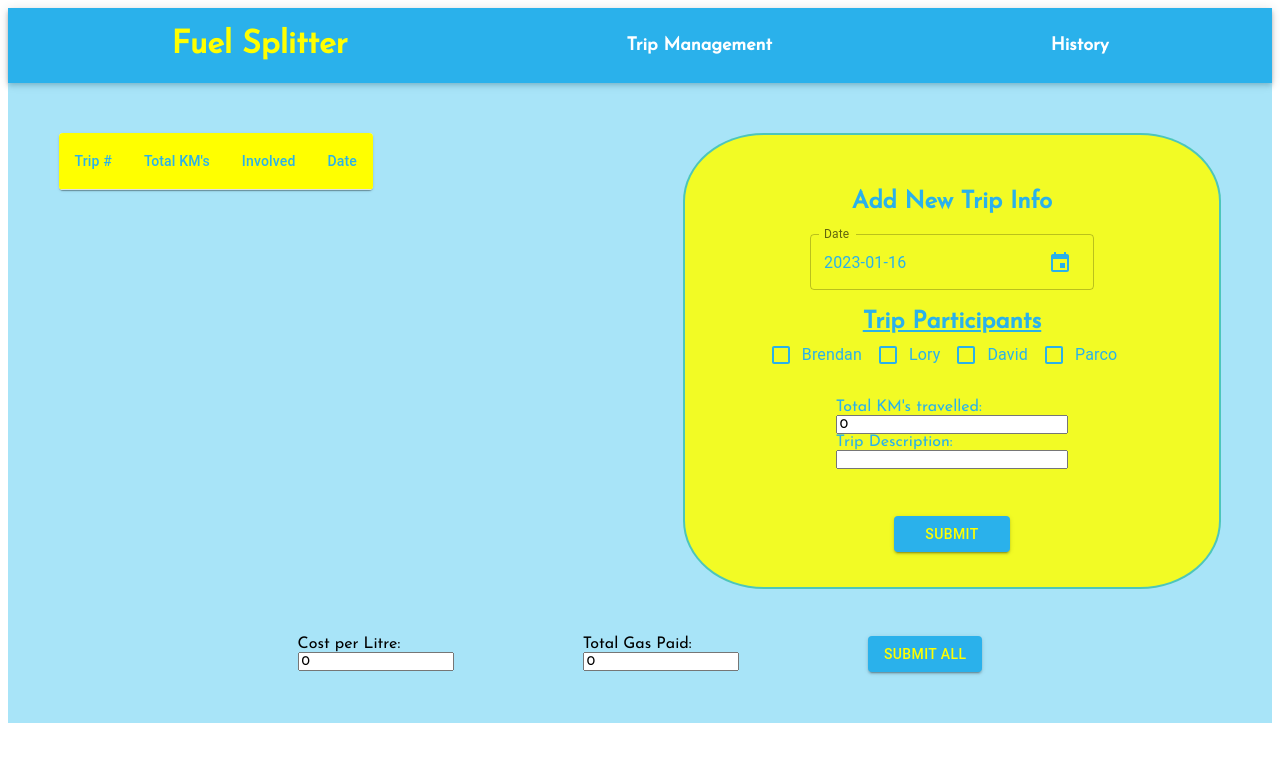
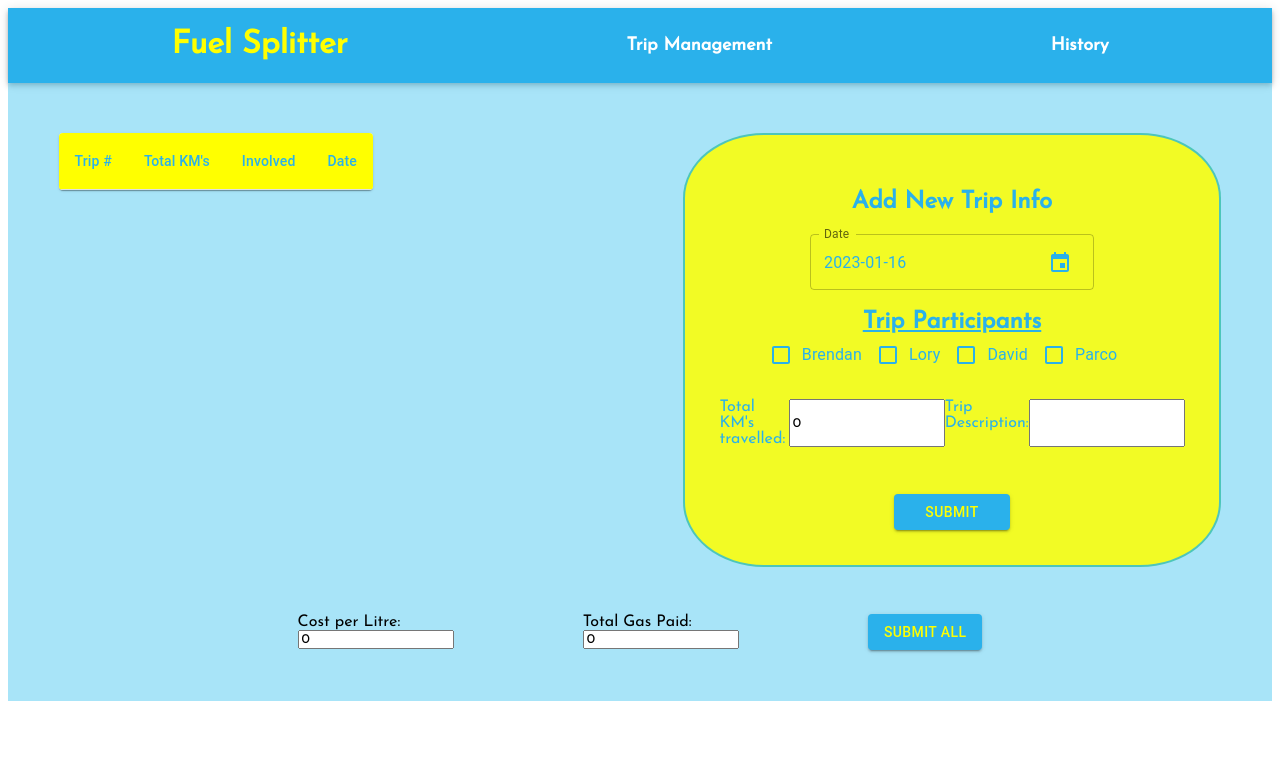
Before and after one commit to woobrendan/Fuel_Splitter, a React (Create React App) app in the folder fuel_splitter/: page / in a window 1280 px wide. Shown: the top 762 px of the page. Built offline with nearby package versions, Linux system fonts and the light colour scheme.

Commit message:
target newTrip__input, change width to 100 from 50. remove flex direction. add justify content. nested target __container, add display and flex direction

```diff
--- a/fuel_splitter/src/Styles/tripinfo.scss
+++ b/fuel_splitter/src/Styles/tripinfo.scss
@@ -86,9 +86,14 @@
 
   .newTrip__input {
     display: flex;
-    flex-direction: column;
-    width: 50%;
+    width: 100%;
     margin: 5%;
+    justify-content: space-around;
+
+    .newTrip__input__container {
+      display: flex;
+      flex-direction: column;
+    }
   }
 
   button {
```
